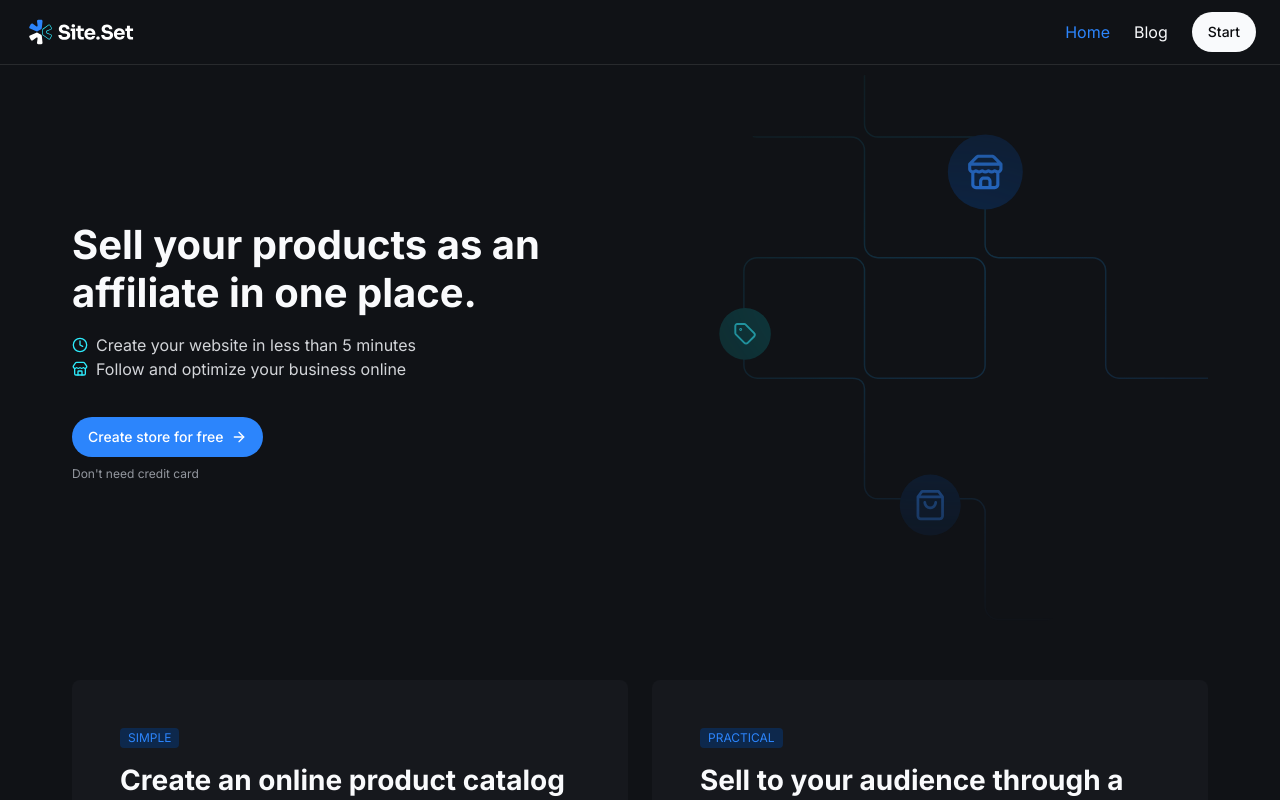
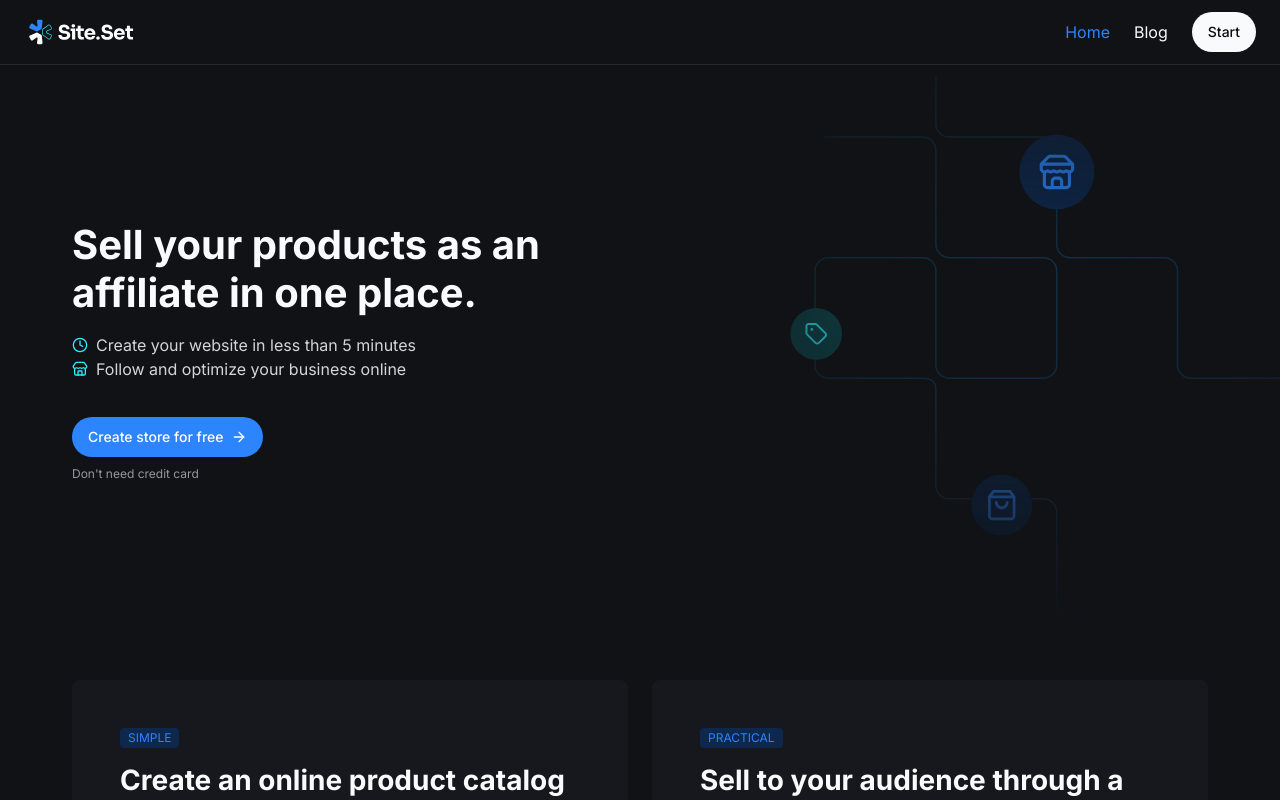
Before and after one commit to my-rocketseat-courses/site-set, a Next.js app: page / in a window 1280 px wide. Shown: the top 800 px of the page. Built offline with nearby package versions, Linux system fonts and the light colour scheme; a web font is replaced by a local one.

Commit message:
fix layout

```diff
--- a/src/components/hero-section/hero-section.tsx
+++ b/src/components/hero-section/hero-section.tsx
@@ -5,8 +5,8 @@ import { Button } from '../ui/button';
 
 export const HeroSection = () => {
   return (
-    <section className="container relative flex items-center justify-center mt-16">
-      <div className="grid grid-cols-1 md:grid-cols-2 gap-8 min-h-[20rem] md:h-[36rem] items-center">
+    <section className="relative flex items-center justify-center mt-16">
+      <div className="container grid grid-cols-1 md:grid-cols-2 gap-8 min-h-[20rem] md:h-[36rem] items-center">
         <div className="flex flex-col items-center justify-center gap-4 md:items-start lg:items-start">
           <h1 className="text-gray-100 text-heading-hg">
             Sell your products as an affiliate in one place.
@@ -43,8 +43,7 @@ export const HeroSection = () => {
             </div>
           </div>
         </div>
-
-        <div className="relative h-[20rem] hidden md:h-full order-first md:order-last items-center justify-center md:flex lg:flex">
+        <div className="absolute right-0 h-[20rem] hidden md:h-full order-first md:order-last items-center justify-center md:flex lg:flex">
           <Image
             src="/hero-section-bg.svg"
             alt="Ilustration with store icons, tag, and bag."
```
